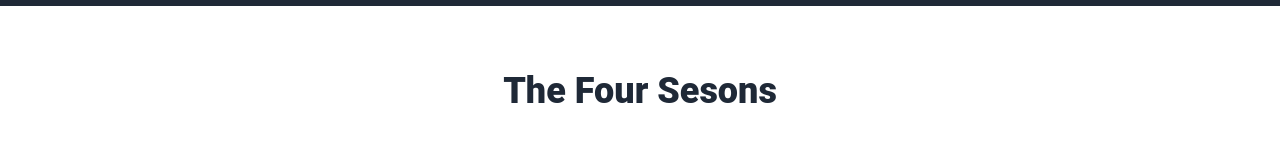
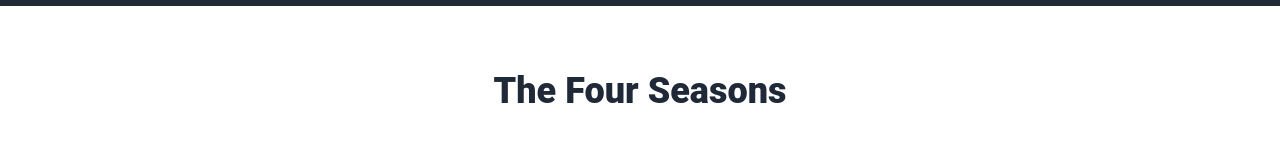
Before and after one commit to alvarogarcia1994/landing-page, a plain HTML site: page index.html in a window 1280 px wide. Shown: the part 464-614 px from the top of the page. Drawn offline with Linux system fonts and the light colour scheme.

Commit message:
Landing page

```diff
--- a/index.html
+++ b/index.html
@@ -37,7 +37,7 @@
             <section id="second-section">
 
 
-                <h2 class="random-info">The Four Sesons</h2>
+                <h2 class="random-info">The Four Seasons</h2>
 
                 <div class="images">
                     <div class="square-image">
```
